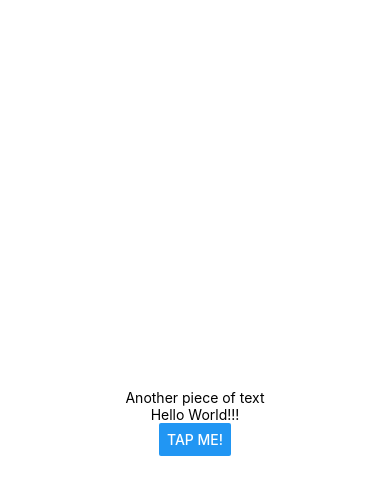
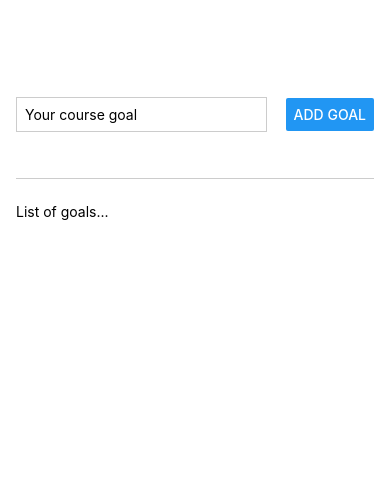
Before and after one commit to the-chronicles/RN, a React Native app: screen / in a window 390 px wide. Shown: the top 494 px of the page. Built offline with nearby package versions, Linux system fonts and the light colour scheme.

Commit message:
Added Event handler

```diff
--- a/App.js
+++ b/App.js
@@ -1,22 +1,52 @@
-import { Button, StyleSheet, Text, View } from "react-native";
+import { Button, StyleSheet, Text, TextInput, View } from "react-native";
 
 export default function App() {
+  function goalInputHandler(enteredText) {
+
+  }
+
+  function addGoalHandler() {}
+
   return (
-    <View style={styles.container}>
-      <View>
-        <Text>Another piece of text</Text>
+    <View style={styles.appContainer}>
+      <View style={styles.inputContainer}>
+        <TextInput
+          style={styles.textInput}
+          placeholder="Your course goal"
+          onChangeText={goalInputHandler}
+        />
+        <Button title="Add Goal" onPress={addGoalHandler} />
       </View>
-      <Text>Hello World!!!</Text>
-      <Button title="Tap me!"/>
+      <View style={styles.goalsContainer}>
+        <Text>List of goals...</Text>
+      </View>
     </View>
   );
 }
 
 const styles = StyleSheet.create({
-  container: {
+  appContainer: {
     flex: 1,
-    backgroundColor: "#fff",
+    paddingTop: 50,
+    paddingHorizontal: 16,
+  },
+  inputContainer: {
+    flex: 1,
+    flexDirection: "row",
+    justifyContent: "space-between",
     alignItems: "center",
-    justifyContent: "center",
+    marginBottom: 24,
+    borderBottomWidth: 1,
+    borderBottomColor: "#cccccc",
+  },
+  textInput: {
+    borderWidth: 1,
+    borderColor: "#cccccc",
+    width: "70%",
+    marginRight: 8,
+    padding: 8,
+  },
+  goalsContainer: {
+    flex: 5,
   },
 });
```
